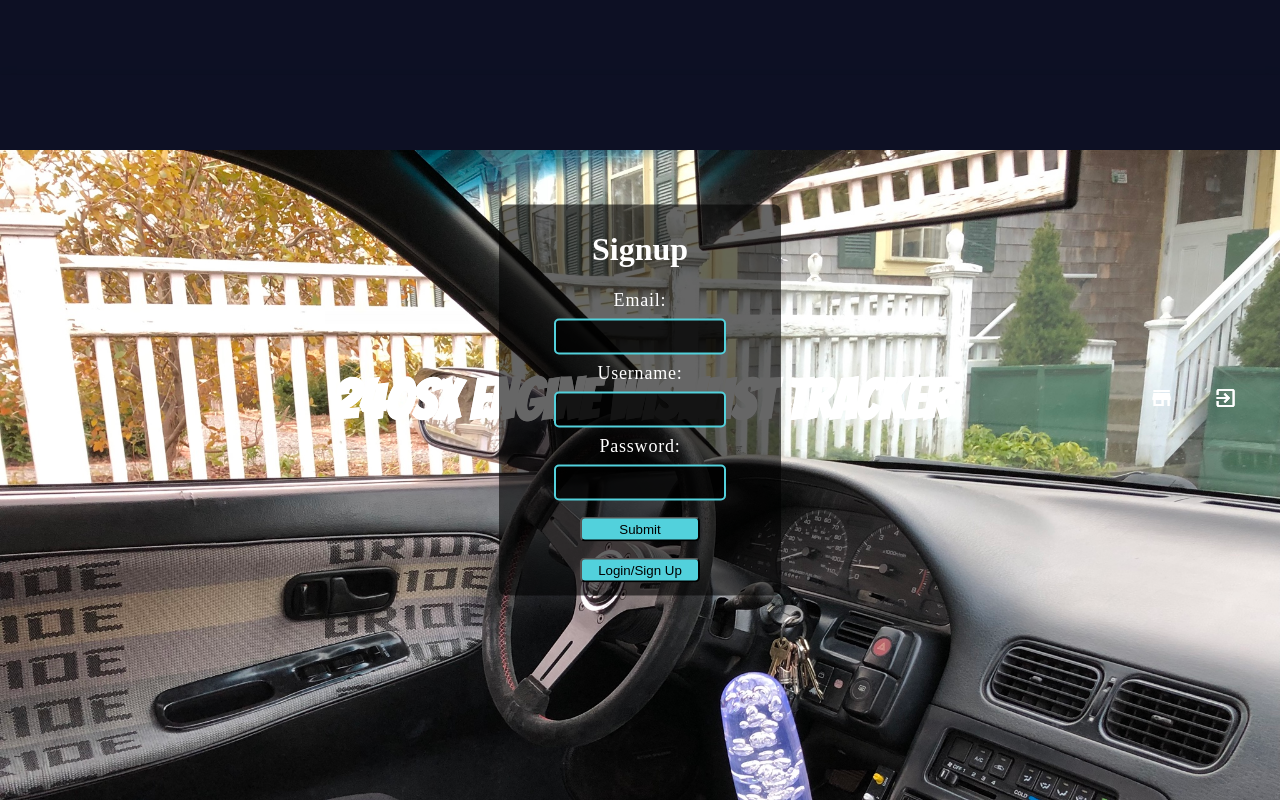
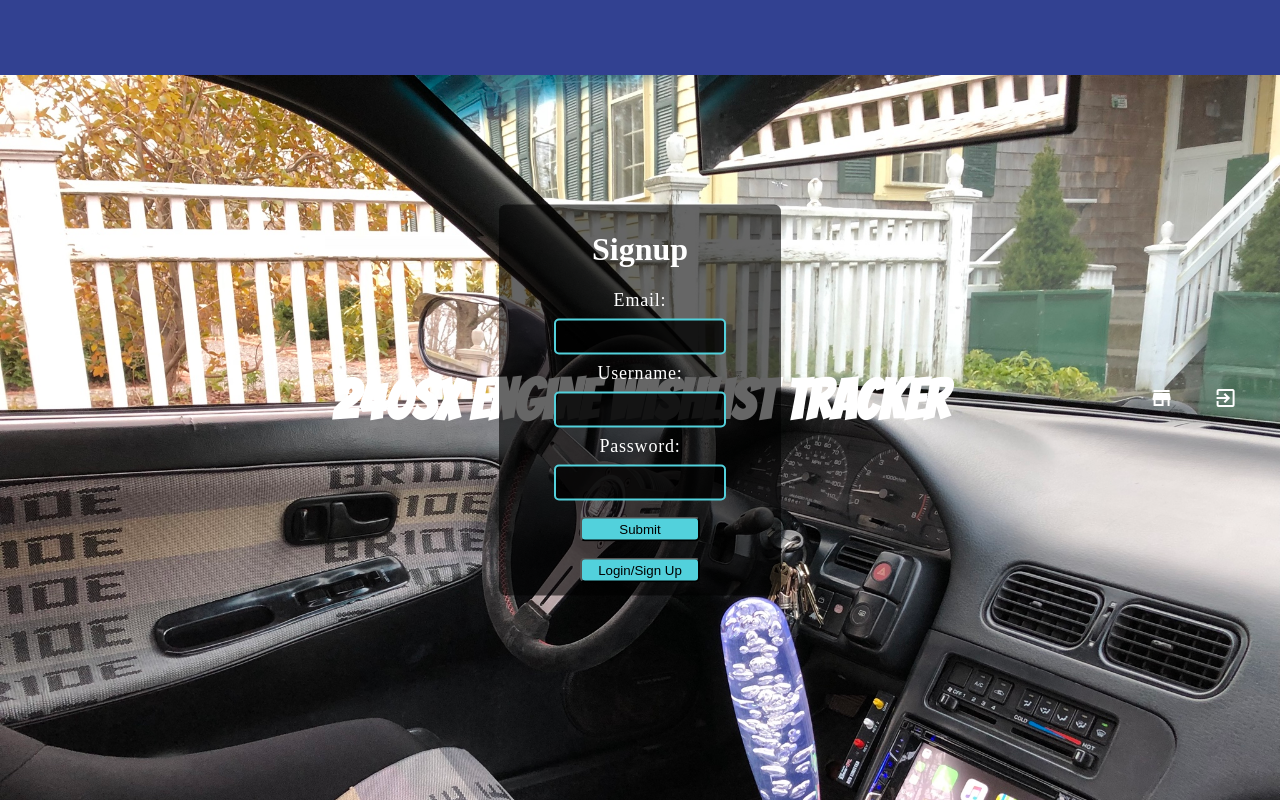
Before and after one commit to jhiggins3231/engine-client, a React (Create React App) app: page / in a window 1280 px wide. Shown: the top 800 px of the page. Built offline with nearby package versions, Linux system fonts and the light colour scheme.

Commit message:
messing with styles

```diff
--- a/src/components/Navbar/Navbar.js
+++ b/src/components/Navbar/Navbar.js
@@ -24,7 +24,7 @@ const Store = styled.div`
 `;
 
 const Nav = styled.div`
-  background-color: rgba(0, 0, 0, 0.8);
+  background: rgba(0, 0, 0, 0.2);
   height: 75px;
   font-size: 28px;
 `;
--- a/src/components/Wishlist/ViewOne.js
+++ b/src/components/Wishlist/ViewOne.js
@@ -16,7 +16,6 @@ const Background = styled.div`
 const ViewOne = (props) => {
     return(
         <Background>
-            <Navbar />
             <Resize src={car} />
         </Background>
     )
```
